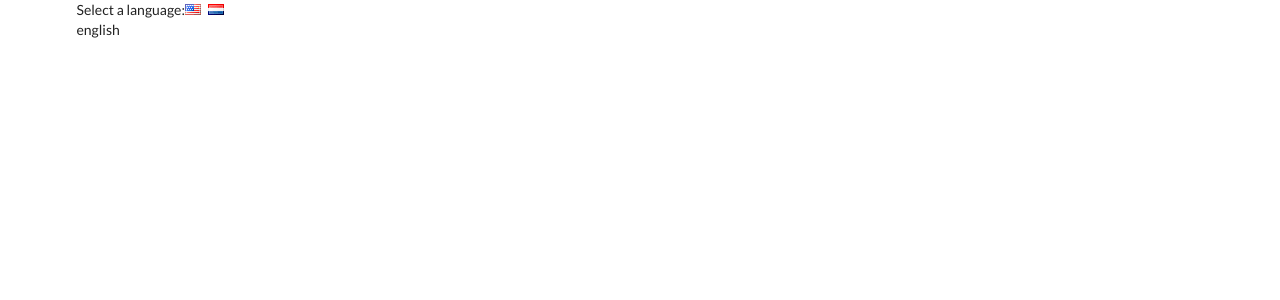
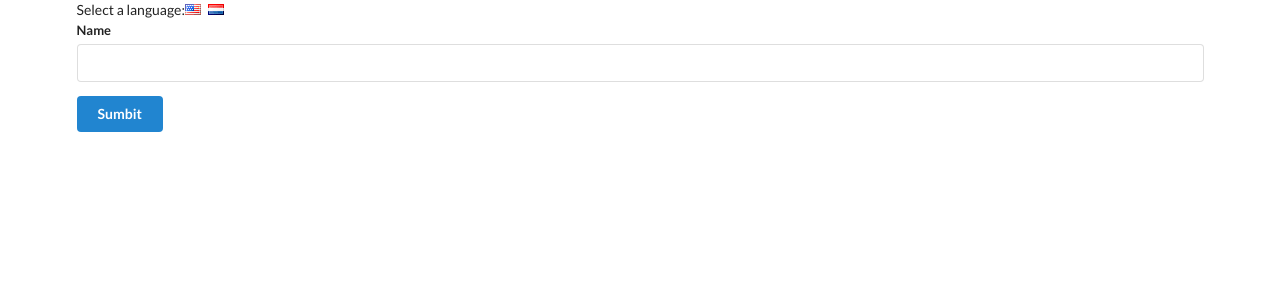
Before and after one commit to czekajbeata/UdemyReactCourse-App9-translate_with_react_context, a React (Create React App) app: page / in a window 1280 px wide. Shown: the top 300 px of the page. Built offline with nearby package versions, Linux system fonts and the light colour scheme.

Commit message:
added UserCreate, Button and Field components

```diff
--- a/src/components/App.js
+++ b/src/components/App.js
@@ -1,4 +1,5 @@
 import React from "react";
+import UserCreate from "./UserCreate";
 
 class App extends React.Component {
   state = {
@@ -23,7 +24,7 @@
             onClick={() => this.onLanguageChange("dutch")}
           />
         </div>
-        {this.state.language}
+        <UserCreate />
       </div>
     );
   }
--- /dev/null
+++ b/src/components/Button.js
@@ -0,0 +1,9 @@
+import React from "react";
+
+class Button extends React.Component {
+  render() {
+    return <button className="ui button primary">Sumbit</button>;
+  }
+}
+
+export default Button;
--- /dev/null
+++ b/src/components/Field.js
@@ -0,0 +1,14 @@
+import React from "react";
+
+class Field extends React.Component {
+  render() {
+    return (
+      <div className="ui field">
+        <label>Name</label>
+        <input />
+      </div>
+    );
+  }
+}
+
+export default Field;
--- /dev/null
+++ b/src/components/UserCreate.js
@@ -0,0 +1,15 @@
+import React from "react";
+
+import Field from "./Field";
+import Button from "./Button";
+
+const UserCreate = () => {
+  return (
+    <div className="ui form">
+      <Field />
+      <Button />
+    </div>
+  );
+};
+
+export default UserCreate;
```
